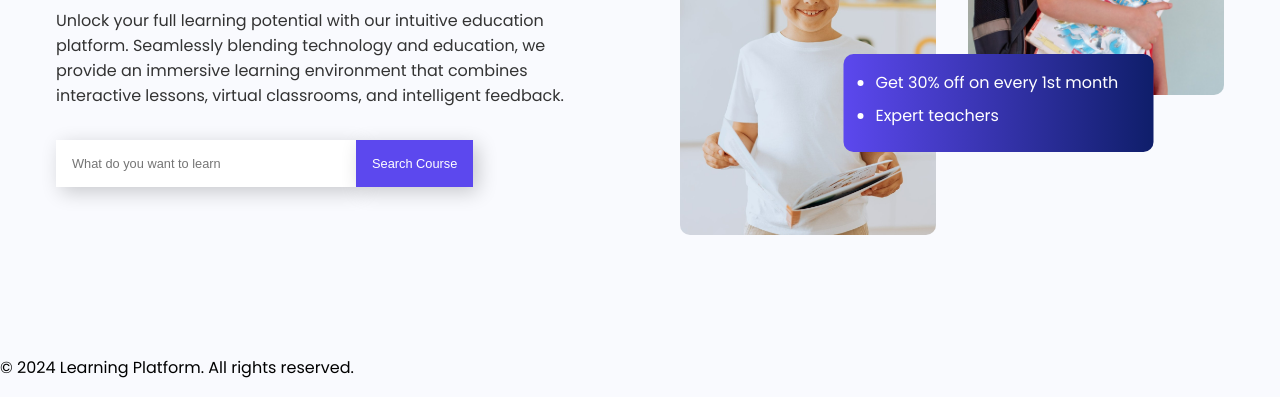
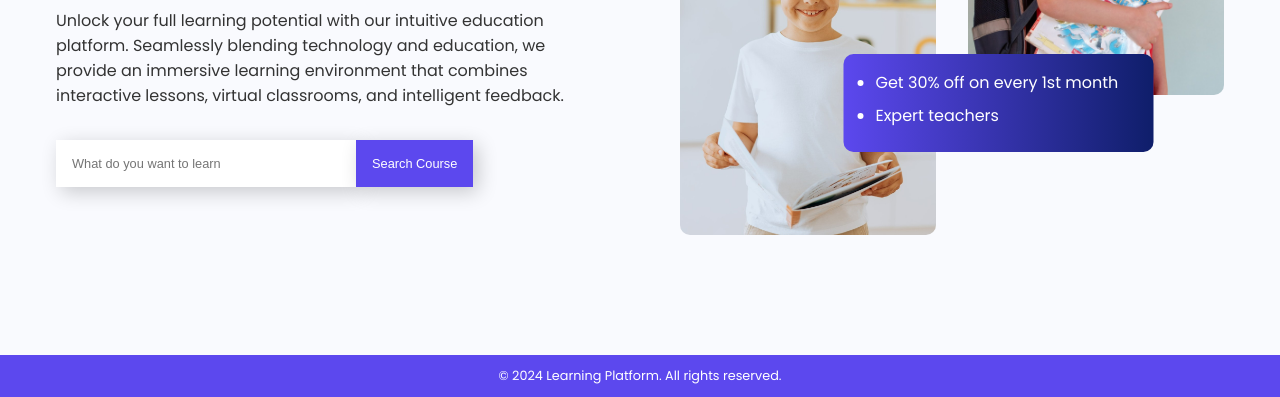
Before and after one commit to uday-Kiran-manthena/CODEWAY, a plain HTML site: page Landing_page/index.html in a window 1280 px wide. Shown: the part 445-842 px from the top of the page. Drawn offline with Linux system fonts and the light colour scheme.

Commit message:
Update style.css

```diff
--- a/Landing_page/style.css
+++ b/Landing_page/style.css
@@ -211,3 +211,10 @@ nav {
     transform: translateY(0) !important;
   }
 }
+footer {
+    background-color: var(--primary-color);
+    color: var(--white);
+    font-size: 0.8rem;
+    text-align: center;
+    padding:12px 0px ;
+}
```
